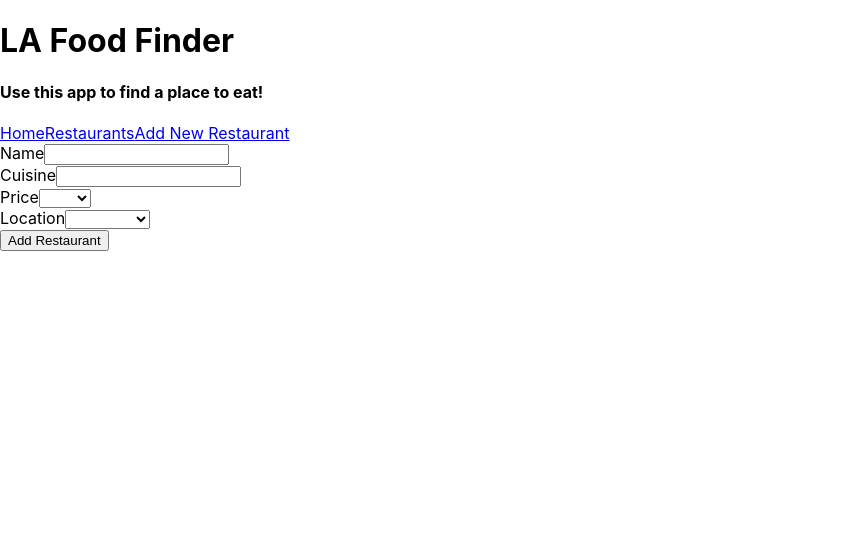
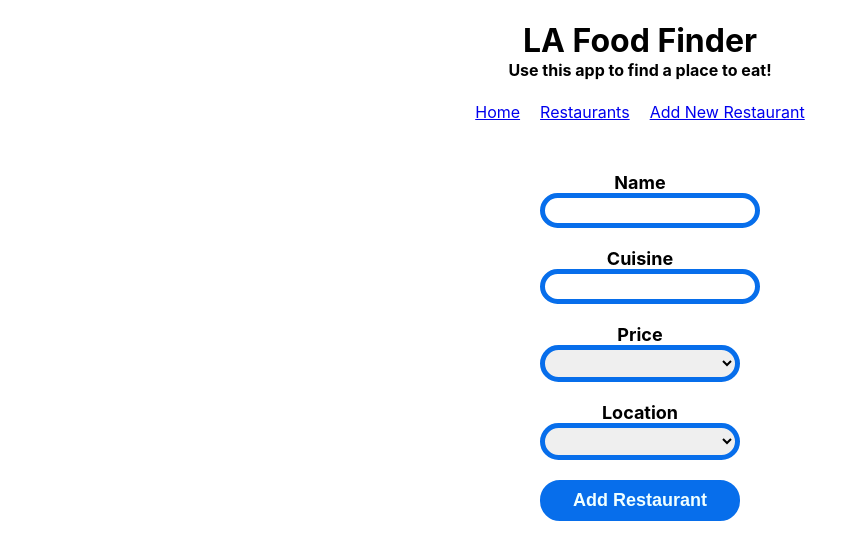
Before and after one commit to ejelymyles/la-foodie-app, a React (Create React App) app: page /add in a window 1280 px wide. Shown: the top 560 px of the page, without its empty margins (0-868 px from the left). Built offline with nearby package versions, Linux system fonts and the light colour scheme; data requests are answered from the project's data file.

Commit message:
add css to form inputs, labels, and buttons

```diff
--- a/src/App.css
+++ b/src/App.css
@@ -29,3 +29,91 @@ ul.cards {
 div.cards {
   list-style: none;
 }
+
+.header {
+  margin-bottom: 50px; /* Adjust the margin-bottom to your desired spacing */
+  text-align: center;
+}
+
+.header-title {
+  margin-bottom: 0px; /* Adjust this value as needed */
+}
+
+.header-subtitle {
+  margin-top: 0px; /* Adjust this value as needed */
+}
+
+.nav-link {
+  margin-right: 10px; /* Adjust this value as needed */
+  margin-left: 10px;
+  text-align: center;
+}
+
+.search-here{
+  text-align: center;
+}
+
+.full-list-header {
+  text-align: center;
+}
+
+.label {
+  padding: 10px;
+  font-size: 18px;
+  font-weight: bold;
+}
+
+.search-form {
+  text-align: center;
+  font-size: 18px;
+}
+
+.add-new-form {
+  text-align: center;
+  width: 200px; /* Specify the width of the child element */
+  margin-left: auto; /* Center horizontally */
+  margin-right: auto; /* Center horizontally */
+}
+
+.add-new-label {
+  font-size: 18px;
+  font-weight: bold;
+}
+
+.form-input1 {
+  width: 150px;
+  padding: 2px;
+  border: 3px solid #076eeb;
+  border-radius: 20px;
+  margin-bottom: 20px;
+}
+
+.btn1 {
+  font-size: 18px;
+  font-weight: bold;
+  color: azure;
+  padding: 2px;
+  border: 1px solid #076eeb;
+  border-radius: 20px;
+  width: 150px;
+  background-color: #076eeb;
+}
+
+.form-input2 {
+  width: 200px;
+  padding: 5px;
+  border: 5px solid #076eeb;
+  border-radius: 20px;
+  margin-bottom: 20px;
+}
+
+.btn2 {
+  font-size: 18px;
+  font-weight: bold;
+  color: azure;
+  padding: 5px;
+  border: 5px solid #076eeb;
+  border-radius: 20px;
+  width: 200px;
+  background-color: #076eeb;
+}
--- a/src/Components/Filter.js
+++ b/src/Components/Filter.js
@@ -44,11 +44,11 @@ function Filter({ restaurants }){
 
     return (
         <div>
-            <h2>Search For A Reastaurant Here</h2>
-        <form onSubmit={handleSubmit}>
-          <label>
+            <h2 className="search-here">Search For A Reastaurant Here</h2>
+        <form onSubmit={handleSubmit} className="search-form">
+          <label className="label">
             Cuisine:
-            <select name="cuisine" value={formData.cuisine} onChange={handleChange}>
+            <select name="cuisine" className="form-input1" value={formData.cuisine} onChange={handleChange}>
               <option value=""></option>
               <option value="American">American</option>
               <option value="BBQ">BBQ</option>
@@ -72,9 +72,9 @@ function Filter({ restaurants }){
               <option value="Thai">Thai</option>
             </select>
           </label>
-          <label>
+          <label className="label">
             Location:
-            <select name="location" value={formData.location} onChange={handleChange}>
+            <select name="location" className="form-input1" value={formData.location} onChange={handleChange}>
               <option value=""></option>
               <option value="Downtown">Downtown</option>
               <option value="Central LA">Central LA</option>
@@ -84,9 +84,9 @@ function Filter({ restaurants }){
               <option value="North LA">North LA</option>
             </select>
           </label>
-          <label>
+          <label className="label">
             Price:
-            <select name="price" value={formData.price} onChange={handleChange}>
+            <select name="price" className="form-input1" value={formData.price} onChange={handleChange}>
               <option value=""></option>
               <option value="$">$</option>
               <option value="$$">$$</option>
@@ -94,7 +94,7 @@ function Filter({ restaurants }){
               <option value="$$$$">$$$$</option>
             </select>
           </label>
-          <button type="submit">Search</button>
+          <button type="submit" className="btn1">Search</button>
         </form>
 
         <div className="cards card-container">
--- a/src/Components/Header.js
+++ b/src/Components/Header.js
@@ -3,9 +3,9 @@ import NavBar from "./NavBar";
 
 function Header(){
     return (
-        <div>
-            <h1>LA Food Finder</h1>
-            <h4>Use this app to find a place to eat!</h4>
+        <div className="header">
+            <h1 className="header-title">LA Food Finder</h1>
+            <h4 className="header-subtitle">Use this app to find a place to eat!</h4>
             <NavBar />
         </div>
     );
--- a/src/Components/NavBar.js
+++ b/src/Components/NavBar.js
@@ -4,9 +4,9 @@ import { NavLink } from "react-router-dom";
 function NavBar(){
     return(
         <div>
-            <NavLink exact to ="/">Home</NavLink>
-            <NavLink to="/restaurants">Restaurants</NavLink>
-            <NavLink to="/add">Add New Restaurant</NavLink>
+            <NavLink exact to ="/" className="nav-link">Home</NavLink>
+            <NavLink to="/restaurants" className="nav-link">Restaurants</NavLink>
+            <NavLink to="/add" className="nav-link">Add New Restaurant</NavLink>
         </div>
     )
 }
--- a/src/Components/RestaurantForm.js
+++ b/src/Components/RestaurantForm.js
@@ -45,18 +45,18 @@ function RestaurantForm({ newResy }){
 
     return(
         <div>
-            <form onSubmit={handleAddNewForm}>
+            <form className="add-new-form" onSubmit={handleAddNewForm}>
                 <div>
-                    <label>Name</label>
-                    <input type="text" name="name" value={addNewForm.name} onChange={handleChange} />
+                    <label className="add-new-label">Name</label>
+                    <input type="text" name="name" className="form-input2" value={addNewForm.name} onChange={handleChange} />
                 </div>
                 <div>
-                    <label>Cuisine</label>
-                    <input type="text" name="cuisine" value={addNewForm.cuisine} onChange={handleChange}/>
+                    <label className="add-new-label">Cuisine</label>
+                    <input type="text" name="cuisine" className="form-input2" value={addNewForm.cuisine} onChange={handleChange}/>
                 </div>
                 <div>
-                    <label>Price</label>
-                    <select name="price" value={addNewForm.price} onChange={handleChange}>
+                    <label className="add-new-label">Price</label>
+                    <select name="price" className="form-input2" value={addNewForm.price} onChange={handleChange}>
                         <option value=""></option>
                         <option value="$">$</option>
                         <option value="$$">$$</option>
@@ -65,8 +65,8 @@ function RestaurantForm({ newResy }){
                     </select>
                 </div>
                 <div>
-                    <label>Location</label>
-                    <select name="location" value={addNewForm.location} onChange={handleChange}>
+                    <label className="add-new-label">Location</label>
+                    <select name="location" className="form-input2" value={addNewForm.location} onChange={handleChange}>
                     <option value=""></option>
                         <option value="downtown">Downtown</option>
                         <option value="west la">West LA</option>
@@ -76,7 +76,7 @@ function RestaurantForm({ newResy }){
                         <option value="central la">Central LA</option>
                     </select>
                 </div>
-                <button type="submit">Add Restaurant</button>
+                <button type="submit" className="btn2">Add Restaurant</button>
             </form>
         </div>
     )
--- a/src/Components/RestaurantPage.js
+++ b/src/Components/RestaurantPage.js
@@ -4,7 +4,7 @@ import RestaurantCard from "./RestaurantCard";
 function RestaurantPage({ restaurants }){
     return(
         <div>
-            <h1>Restaurant List </h1>
+            <h1 className="full-list-header">Restaurant Directory </h1>
             <ul className="cards card-container">{restaurants.map((restaurant) => <RestaurantCard key={restaurant.id} restaurant={restaurant}/>)}</ul>
         </div>
     );
```
